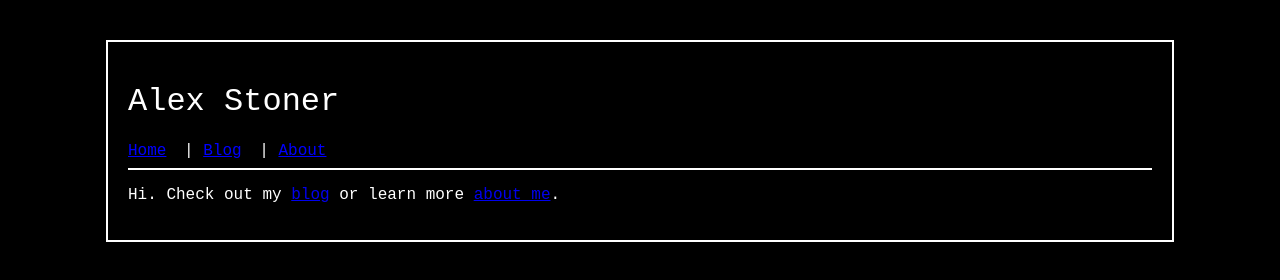
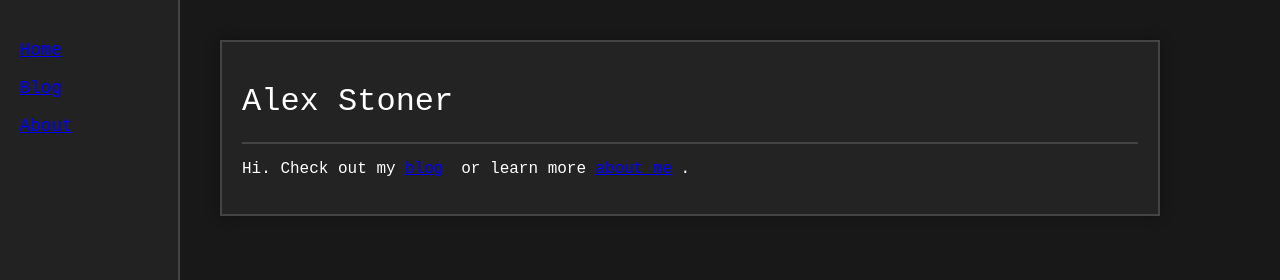
Before and after one commit to awstoner/hmm, a plain HTML site: page index.html in a window 1280 px wide. Shown: the top 280 px of the page. Drawn offline with Linux system fonts and the light colour scheme.

Commit message:
add sidepane, change theme to gray

```diff
--- a/index.html
+++ b/index.html
@@ -6,13 +6,15 @@
     <link rel="stylesheet" href="style.css">
 </head>
 <body>
+    <div class="sidepane">
+        <nav>
+            <a href="index.html">Home</a>
+            <a href="blog.html">Blog</a>
+            <a href="about.html">About</a>
+        </nav>
+    </div>
     <div class="container">
         <h1>Alex Stoner</h1>
-        <nav>
-            <a href="index.html">Home</a> |
-            <a href="blog.html">Blog</a> |
-            <a href="about.html">About</a>
-        </nav>
         <hr>
         <p>Hi. Check out my <a href="blog.html">blog</a> or learn more <a href="about.html">about me</a>.</p>
     </div>
--- a/style.css
+++ b/style.css
@@ -1,34 +1,67 @@
+.sidepane {
+    position: fixed;
+    top: 0;
+    left: 0;
+    width: 180px;
+    height: 100%;
+    background: #222;
+    border-right: 2px solid #444;
+    padding-top: 40px;
+    box-sizing: border-box;
+    z-index: 100;
+}
+.sidepane nav {
+    display: flex;
+    flex-direction: column;
+    gap: 18px;
+    background: none;
+    border: none;
+    padding: 0 0 0 20px;
+    margin: 0;
+}
+.sidepane a, .sidepane a:visited, .sidepane a:active {
+    color: #00f !important;
+    text-decoration: underline;
+    font-size: 1.1em;
+    margin: 0;
+    background: none !important;
+}
+.sidepane a:hover {
+    color: #fff !important;
+    background: #00f !important;
+}
+.container {
+    width: 70%;
+    margin: 40px 0 40px 220px;
+    background: #232323;
+    padding: 20px;
+    border: 2px solid #444;
+    box-shadow: 0 0 10px #111;
+}
 body {
-    background: #000;
+    background: #181818;
     color: #fff;
     font-family: 'Courier New', Courier, monospace;
     margin: 0;
     padding: 0;
 }
-.container {
-    width: 80%;
-    margin: 40px auto;
-    background: #000;
-    padding: 20px;
-    border: 2px solid #fff;
-    box-shadow: none;
-}
 h1, h2, h3 {
-    color: #fff;
+    color: #fff !important;
     font-weight: normal;
 }
-nav a {
-    color: #00f;
+nav a, nav a:visited, nav a:active, a, a:visited, a:active {
+    color: #00f !important;
     text-decoration: underline;
     margin-right: 8px;
+    background: none !important;
 }
-nav a:hover {
-    color: #fff;
-    background: #00f;
+nav a:hover, a:hover {
+    color: #fff !important;
+    background: #00f !important;
 }
 ul {
     list-style-type: square;
 }
 hr {
-    border: 1px solid #fff;
+    border: 1px solid #444;
 }
```
Also changed, not shown: about.html (+7 -5 lines), blog.html (+7 -5 lines), posts/first-post.html (+7 -5 lines).
